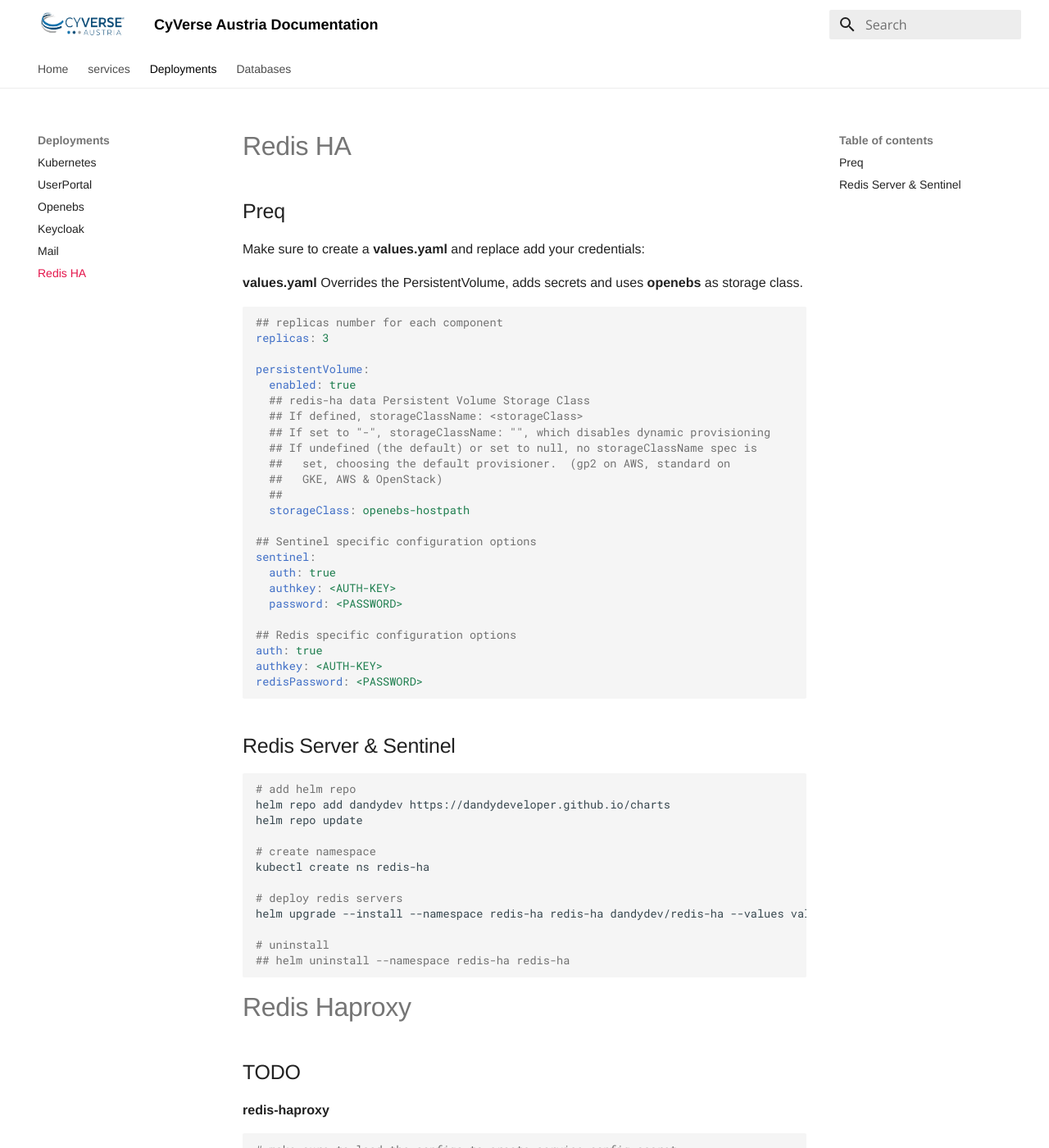
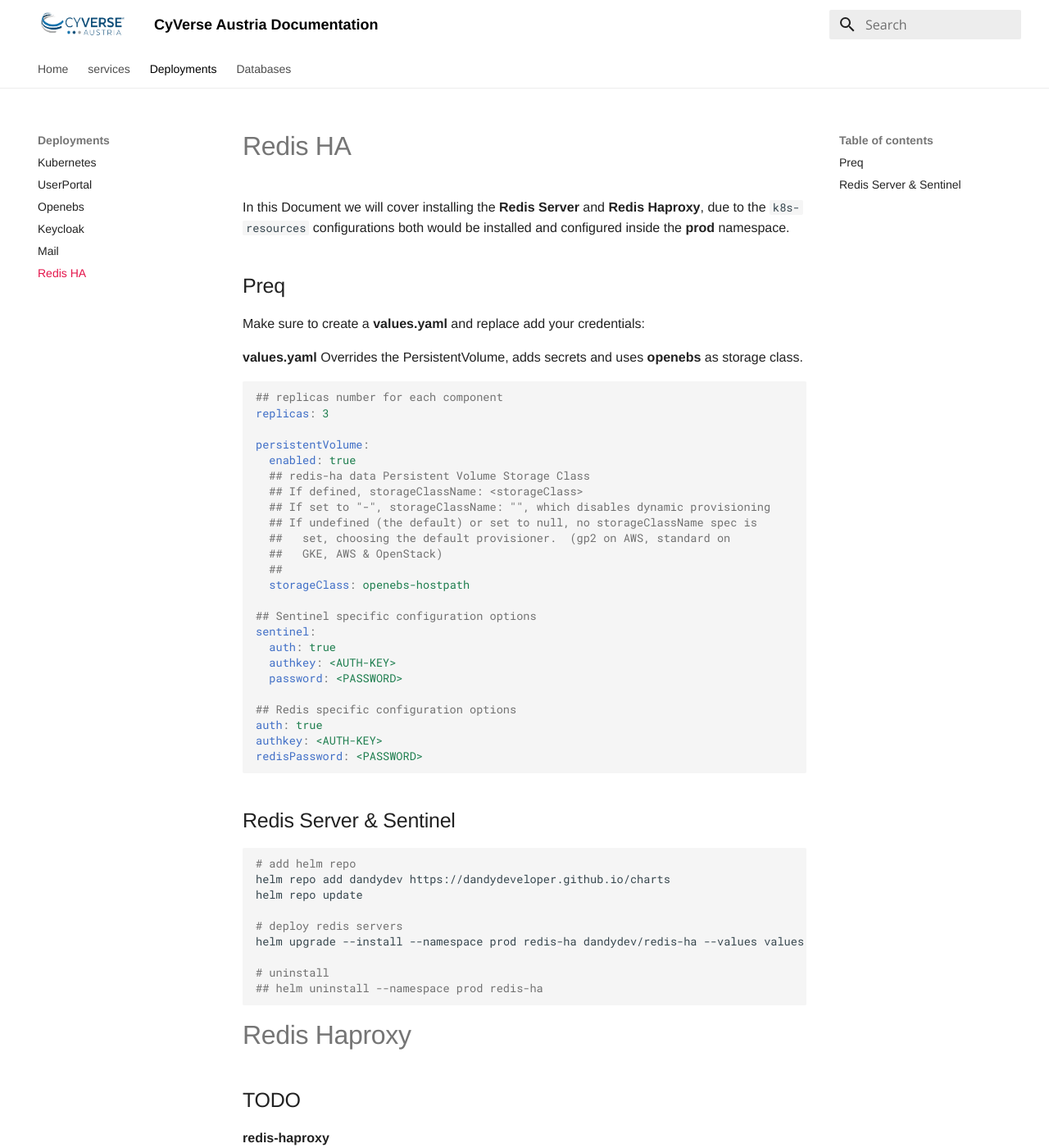
Before and after one commit to cyverse-austria/docs, an MkDocs documentation site: the page built from docs/deployments/redis-ha.md, in a window 1280 px wide and 1400 px high. Shown: the whole window at 82% size. Built offline with MkDocs 1.6.1 and Material for MkDocs 9.7.7, drawn with Linux system fonts in a browser that asks for light colours.

Commit message:
redis: update

````diff
--- a/docs/deployments/redis-ha.md
+++ b/docs/deployments/redis-ha.md
@@ -1,4 +1,6 @@
 # Redis HA
+
+In this Document we will cover installing the **Redis Server** and **Redis Haproxy**, due to the `k8s-resources` configurations both would be installed and configured inside the **prod** namespace.
 
 ## Preq
 
@@ -41,14 +43,11 @@
 helm repo add dandydev https://dandydeveloper.github.io/charts
 helm repo update
 
-# create namespace
-kubectl create ns redis-ha
-
 # deploy redis servers
-helm upgrade --install --namespace redis-ha redis-ha dandydev/redis-ha --values values.yaml
+helm upgrade --install --namespace prod redis-ha dandydev/redis-ha --values values.yaml
 
 # uninstall
-## helm uninstall --namespace redis-ha redis-ha
+## helm uninstall --namespace prod redis-ha
 ```
 
 
@@ -60,5 +59,5 @@
 ```bash
 # make sure to load the configs to create service-config secret
 # ./load_configs.py -e discover -n discover
-kubectl apply -n discover -f resources/deployments/redis-haproxy.yml
+kubectl apply -n prod -f resources/deployments/redis-haproxy.yml
 ```
````
